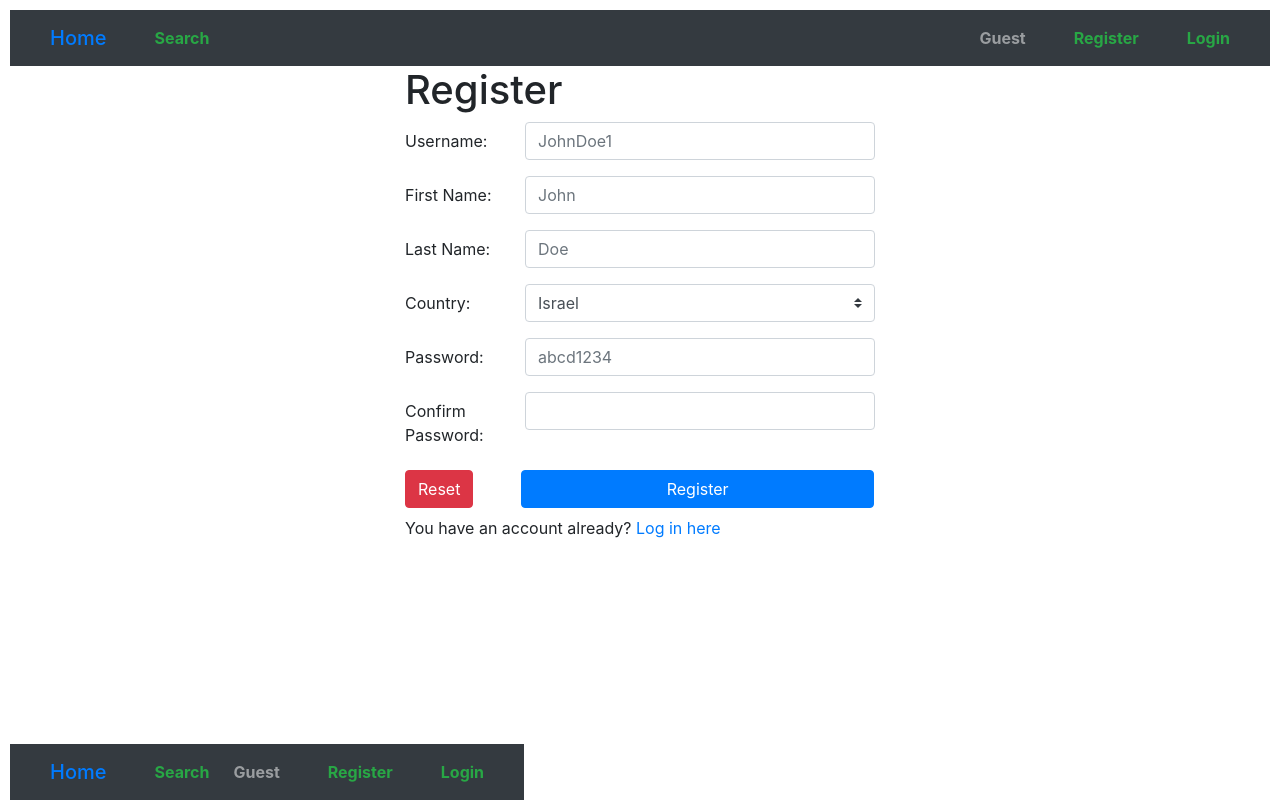
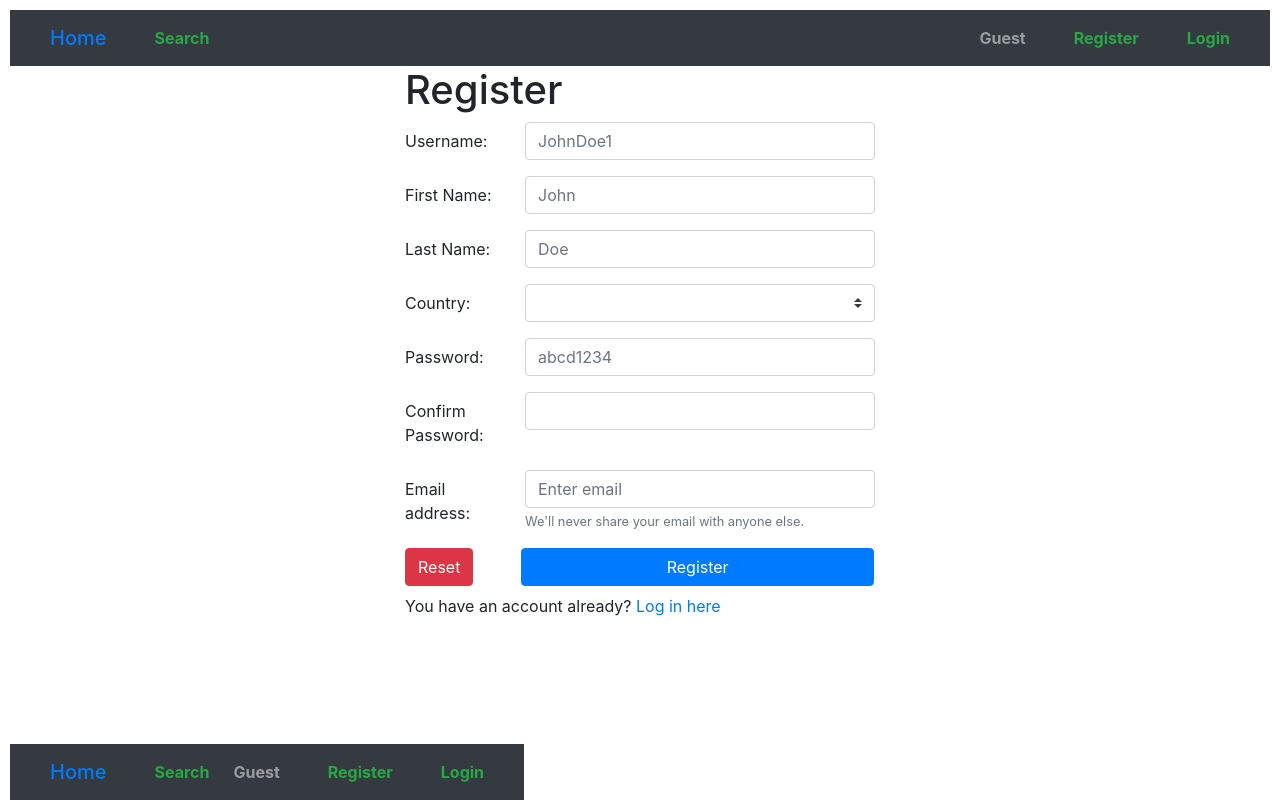
Before and after one commit to Web-Development-Environments-2023/assignment3_3-320939853_209100783, a Vue app: page /#/register in a window 1280 px wide. Built offline with nearby package versions, Linux system fonts and the light colour scheme.

Commit message:
Login and Register Validations are Done

```diff
--- a/src/pages/LoginPage.vue
+++ b/src/pages/LoginPage.vue
@@ -102,7 +102,7 @@ export default {
     async Login() {
       try {
         const response = await this.axios.post(
-          this.$root.store.store_state.server_domain +"Login/",
+          this.$root.store.store_state.server_domain +"auth/Login/",
           {
             username: this.form.username,
             password: this.form.password
--- a/src/pages/RegisterPage.vue
+++ b/src/pages/RegisterPage.vue
@@ -33,6 +33,7 @@
         <b-form-input
           id="firstname"
           type="text"
+          v-model="form.firstName"
           placeholder="John">
         </b-form-input>
       </b-form-group>
@@ -45,6 +46,7 @@
         <b-form-input
           id="lastname"
           type="text"
+          v-model="form.lastName"
           placeholder="Doe">
         </b-form-input>
       </b-form-group>
@@ -53,15 +55,9 @@
         id="input-group-country"
         label-cols-sm="3"
         label="Country:"
-        label-for="country"
-      >
-        <b-form-select
-          id="country"
-          v-model="form.countries_chooice"
-          :options="form.countries"
-          :state="validateState('country')"
-        ></b-form-select>
-        <b-form-invalid-feedback>
+        label-for="country">
+        <b-form-select id="country" v-model="form.selectedCountry" :options="form.countries" :state="validateState('selectedCountry')" ></b-form-select>
+        <b-form-invalid-feedback v-if="!$v.form.selectedCountry.required">
           Country is required
         </b-form-invalid-feedback>
       </b-form-group>
@@ -87,10 +83,14 @@
           For that, your password should be also:
         </b-form-text>
         <b-form-invalid-feedback
-          v-if="$v.form.password.required && !$v.form.password.length"
-        >
+          v-if="$v.form.password.required && !$v.form.password.length">
           Have length between 5-10 characters long
         </b-form-invalid-feedback>
+        <b-form-invalid-feedback
+          v-else-if="!$v.form.password.regexValid">
+          Must contain at least one number, and one special character
+        </b-form-invalid-feedback>
+
       </b-form-group>
 
       <b-form-group
@@ -114,6 +114,34 @@
           The confirmed password is not equal to the original password
         </b-form-invalid-feedback>
       </b-form-group>
+
+      <b-form-group
+      id="Email"
+      label-cols-sm="3"
+      label="Email address:"
+      label-for="EmailAddress"
+      description="We'll never share your email with anyone else."
+    >
+      <b-form-input
+        id="EmailAddress"
+        v-model="$v.form.email.$model"
+        type="text"
+        :state="validateState('email')"
+        placeholder="Enter email"
+        required
+      ></b-form-input>
+      <b-form-invalid-feedback v-if="!$v.form.email.required">
+        Email is required
+      </b-form-invalid-feedback>
+      <b-form-invalid-feedback v-else-if="!$v.form.email.regexEmail">
+        Email Pattern Illegal
+      </b-form-invalid-feedback>
+
+    </b-form-group>
+        <!-- <b-form-invalid-feedback v-if="!$v.form.email.validEmail">
+          Invalid email format
+        </b-form-invalid-feedback> -->
+
 
       <b-button type="reset" variant="danger">Reset</b-button>
       <b-button
@@ -152,16 +180,14 @@ import {
   maxLength,
   alpha,
   sameAs,
-  email
-} from "vuelidate/lib/validators";
-
+  email,} from "vuelidate/lib/validators";
 export default {
   name: "Register",
   data() {
     return {
       form: {
         countries:countriess,
-        countries_chooice: "Israel",
+        selectedCountry: "",
         username: "",
         firstName: "",
         lastName: "",
@@ -171,7 +197,7 @@ export default {
         submitError: undefined
       },
       errors: [],
-      validated: false
+      // validated: false
     };
   },
   validations: {
@@ -181,26 +207,25 @@ export default {
         length: (u) => minLength(3)(u) && maxLength(8)(u),
         alpha
       },
-      country: {
+      selectedCountry: {
         required
       },
       password: {
         required,
+        regexValid: (value) => /^(?=.*[0-9])(?=.*[!@#$%^&*])[a-zA-Z0-9!@#$%^&*]{5,10}$/.test(value),
         length: (p) => minLength(5)(p) && maxLength(10)(p)
       },
       confirmedPassword: {
         required,
         sameAsPassword: sameAs("password")
+      },
+      email: {
+        required,
+        regexEmail: (value) => /^\w+([\.-]?\w+)*@\w+([\.-]?\w+)*(\.\w{2,3})+$/.test(value)
       }
     }
   },
   mounted() {
-    // console.log("mounted");
-    // this.countries.push(...countries);
-    // this.countries_chooice = "Israel";
-
-    // console.log(this.countries)
-    // console.log($v);
   },
   methods: {
     validateState(param) {
@@ -210,12 +235,14 @@ export default {
     async Register() {
       try {
         const response = await this.axios.post(
-          // "https://test-for-3-2.herokuapp.com/user/Register",
-          this.$root.store.server_domain + "/Register",
-
+          this.$root.store.store_state.server_domain + "auth/Register",
           {
             username: this.form.username,
-            password: this.form.password
+            password: this.form.password,
+            firstname: this.form.firstName,
+            lastname: this.form.lastName,
+            country: this.form.selectedCountry,
+            email: this.form.email
           }
         );
         this.$router.push("/login");
@@ -226,7 +253,6 @@ export default {
       }
     },
     onRegister() {
-      // console.log("register method called");
       this.$v.form.$touch();
       if (this.$v.form.$anyError) {
         return;
@@ -239,7 +265,7 @@ export default {
         username: "",
         firstName: "",
         lastName: "",
-        country: null,
+        selectedCountry: "",
         password: "",
         confirmedPassword: "",
         email: ""
@@ -248,8 +274,7 @@ export default {
         this.$v.$reset();
       });
     }
-  }
-};
+  },};
 </script>
 <style lang="scss" scoped>
 .container {
```
